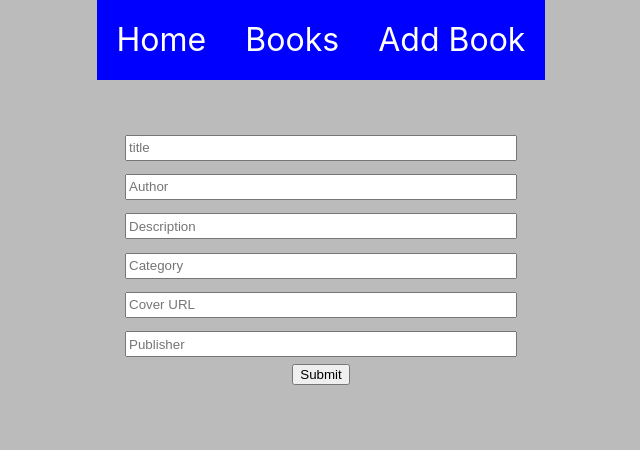
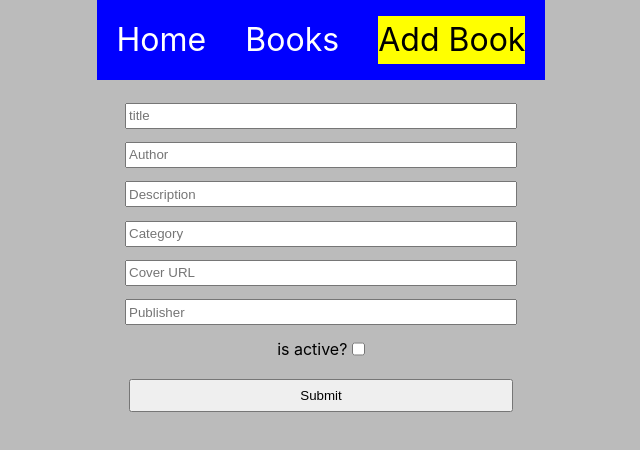
Before and after one commit to fredegd/PERN-stack, a React (Vite) app in the folder client/: page /insert-book in a window 1280 px wide. Shown: the top 450 px of the page, without its empty margins (319-959 px from the left). Built offline with nearby package versions, Linux system fonts and the light colour scheme.

Commit message:
polishing

```diff
--- a/client/package.json
+++ b/client/package.json
@@ -4,7 +4,7 @@
   "version": "0.0.0",
   "type": "module",
   "scripts": {
-    "dev": "vite",
+    "dev": "vite --host",
     "build": "vite build",
     "lint": "eslint src --ext js,jsx --report-unused-disable-directives --max-warnings 0",
     "preview": "vite preview"
--- a/client/src/App.css
+++ b/client/src/App.css
@@ -8,11 +8,12 @@
   align-items: center;
 }
 
-.paged {
+/* .paged {
   margin-top: 5em;
-}
+} */
 
 .book-details {
+  margin-top: 6em;
   border: solid black;
   width: 100%;
   display: flex;
@@ -54,6 +55,10 @@ a {
   color: red;
   font-size: 2.2rem;
 }
+.navbar a.active{
+  color: black;
+  background:yellow
+}
 
 .pages {
   width: 30em;
@@ -84,7 +89,7 @@ a {
 }
 
 .form-container {
-  padding-top: 3em;
+  margin-top: 6em;
   width: 100%;
 }
 .form-input {
@@ -98,6 +103,17 @@ a {
   margin: 0.5em 0;
   height: 1.5em;
 }
+.active-check{
+  display: flex;
+  flex-direction: row;
+  align-items: center;
+}
+
+.submit-button{
+  margin: 1em;
+  width: 80%;
+  height: 2.5em;
+}
 
 @media screen and (max-width: 500px) {
   .pages {
--- a/client/src/components/BookCard.jsx
+++ b/client/src/components/BookCard.jsx
@@ -7,10 +7,8 @@ export default function BookCard({ book }) {
         <div className="book-card-text">
           <h2>{book.title}</h2>
           <h2>{book.author}</h2>
-          <hr />
+
           <p>{book.description}</p>
-          <p>Caregory: {book.category}</p>
-          <p>Published by: {book.publishedat}</p>
           <hr />
         </div>
       </div>
--- a/client/src/components/BookDetails.jsx
+++ b/client/src/components/BookDetails.jsx
@@ -10,6 +10,7 @@ export default function BookDetails() {
   const [bookDetail, setBookDetails] = useState({});
   const [editActive, setEditActive] = useState(false);
   const [deleteMask, setDeleteMask] = useState(false);
+
 
   useEffect(() => {
     axios
@@ -37,7 +38,7 @@ const deleteBook =()=>{
   return (
     <>
       <div>
-        <div className="book-details paged">
+        <div className="book-details">
           <img
             src={bookDetail.cover_url}
             alt={bookDetail.title}
@@ -49,7 +50,7 @@ const deleteBook =()=>{
             <p>{bookDetail.description}</p>
             <p>Caregory: {bookDetail.category}</p>
             <p>Published by: {bookDetail.publishedat}</p>
-            <p>status: {bookDetail.active ? "active" : "not active"}</p>
+            <p>status: {bookDetail.isactive ? "active" : "not active"}</p>
           </div>
         </div>
         <button onClick={() => {deleteMask?setDeleteMask(false):""; setEditActive(!editActive); }}>edit book data</button>
@@ -64,12 +65,13 @@ const deleteBook =()=>{
             category={bookDetail.category}
             cover_url={bookDetail.cover_url}
             publishedat={bookDetail.publishedat}
+            isactive={bookDetail.isactive}
           />
         ) : (
           <></>
         )}
         {deleteMask?(<div className="delete-mask">
-          <h3>PERMANENTLY DELETING {BookDetails.title} by {bookDetail.author}</h3>
+          <h3>PERMANENTLY DELETING "{bookDetail.title}" by "{bookDetail.author}"</h3>
           <h1>ARE YOU SURE?</h1>
           <button onClick={deleteBook} >DELETE PERMANENTLY</button>
         </div>):""}
--- a/client/src/components/InputForm.jsx
+++ b/client/src/components/InputForm.jsx
@@ -12,6 +12,7 @@ export default function InputForm({
   category,
   cover_url,
   publishedat,
+  isactive,
 }) {
 
   const navigate = useNavigate();
@@ -31,7 +32,8 @@ export default function InputForm({
       axios
         .put(`http://localhost:3003/api/books/${id}`, data)
         .then((response) => {
-          console.log("Success:", response.data);
+          console.log("Updated with Success:", response.data);
+
           reset();
           navigate(`/books/${id}`)
         })
@@ -42,7 +44,7 @@ export default function InputForm({
       axios
         .post("http://localhost:3003/api/books", data)
         .then((response) => {
-          console.log("Success:", response.data);
+          console.log("Added new item Successfully:", response.data);
           reset();
           navigate(`/books`)
         })
@@ -54,7 +56,7 @@ export default function InputForm({
 
   return (
     <>
-      <div className="form-container paged">
+      <div className="form-container">
         <form className="form-input" onSubmit={handleSubmit(onSubmit)}>
           <input
             className="input-item"
@@ -92,8 +94,16 @@ export default function InputForm({
             {...register("publishedat", { required: true })}
             placeholder="Publisher"
           />
+          <div className="active-check">
+            <span>is&nbsp;active?&nbsp;</span>
+          <input
+           className="input-item"
+          //  checked={isactive ? "" : ""}
+           {...register("isactive")} type="checkbox" />
+          </div>
+
           {errors.exampleRequired && <span>This field is required</span>}
-          <input type="submit" />
+          <input className="submit-button" type="submit" value={"Submit"} />
         </form>
       </div>
     </>
```
Also changed, not shown: 1 other file (tests, documents, lock files or other folders).
